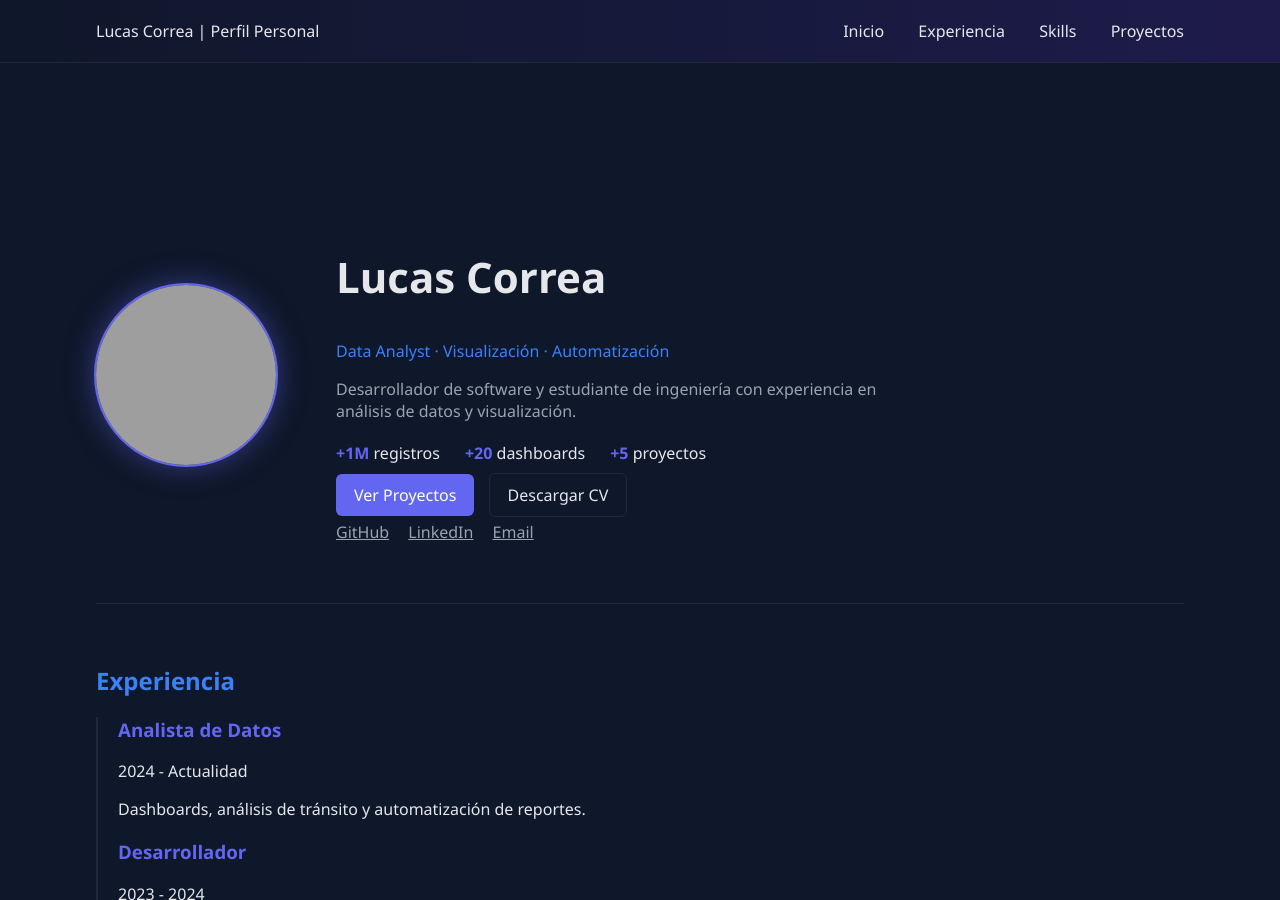
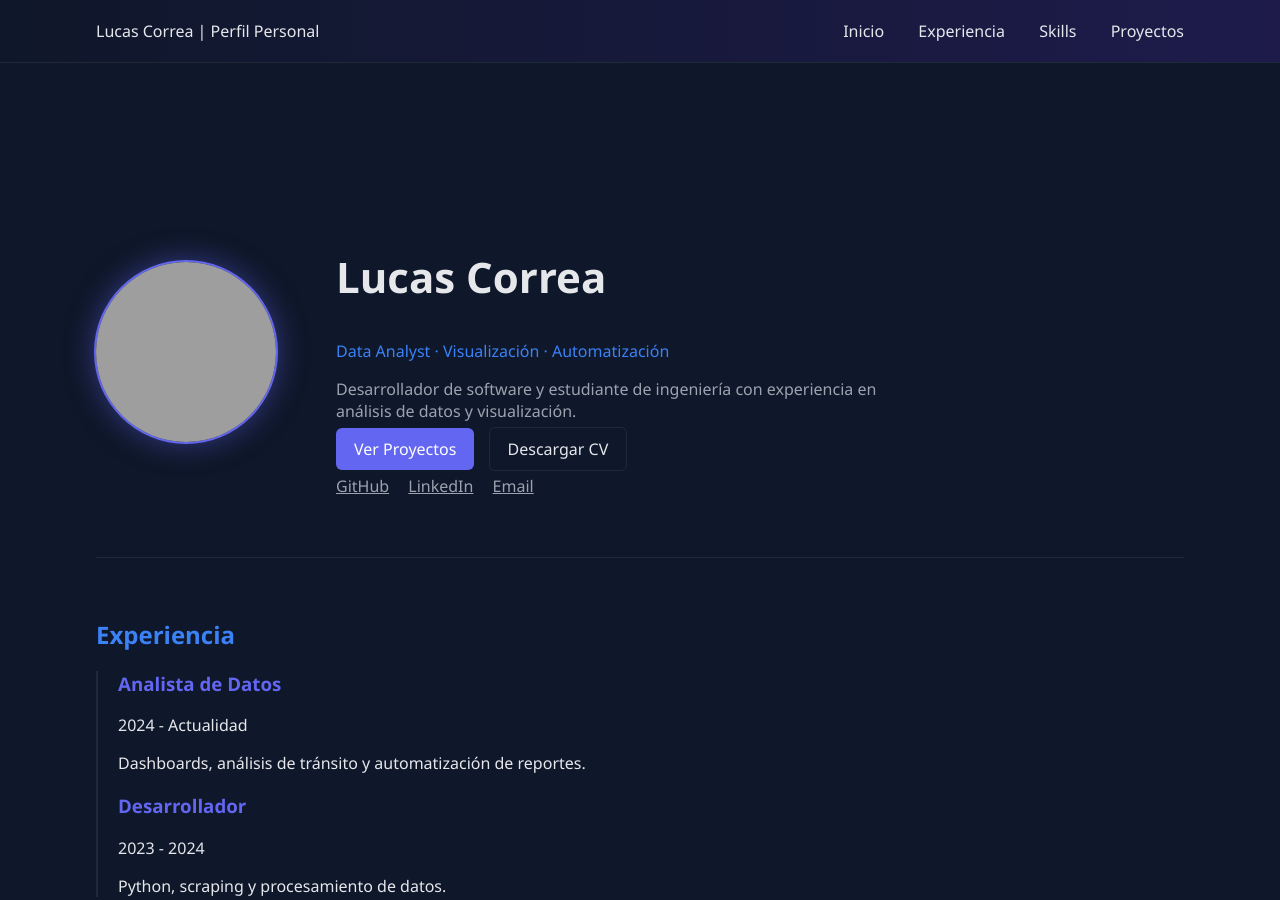
Before and after one commit to LucasVCorrea/Portfolio, a Jekyll site: the page built from docs/index.md, in a window 1280 px wide and 900 px high. Built offline with Jekyll 4.4.1, drawn with Linux system fonts in a browser that asks for light colours; grey boxes are pictures that could not be loaded.

Commit message:
Update index.md

```diff
--- a/docs/index.md
+++ b/docs/index.md
@@ -21,13 +21,6 @@ title: Inicio
     <p class="hero-description">
       Desarrollador de software y estudiante de ingeniería con experiencia en análisis de datos y visualización.
     </p>
-
-      <!-- MÉTRICAS -->
-      <div class="hero-stats">
-        <div><strong>+1M</strong> registros</div>
-        <div><strong>+20</strong> dashboards</div>
-        <div><strong>+5</strong> proyectos</div>
-      </div>
 
       <!-- BOTONES -->
       <div class="hero-actions">
```
